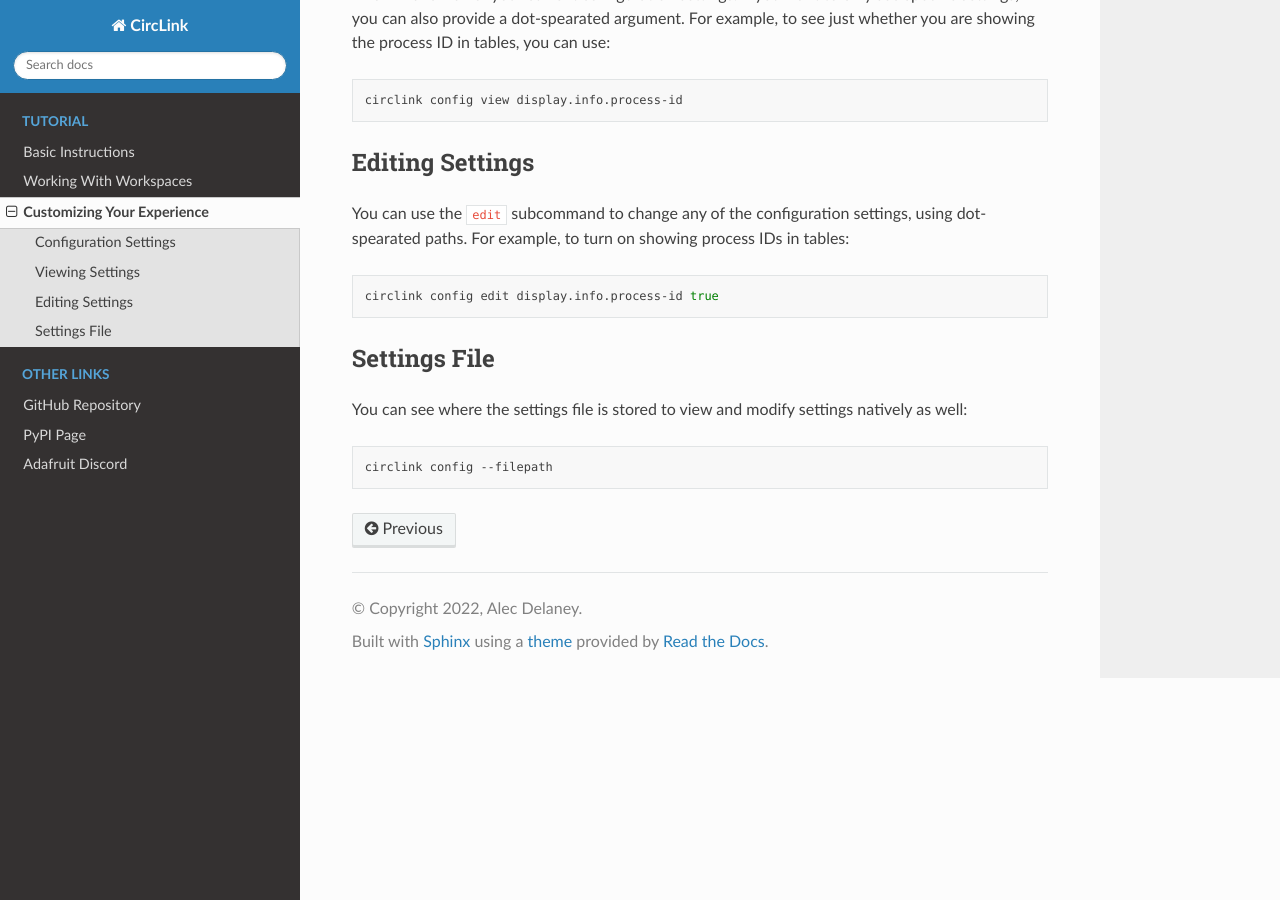
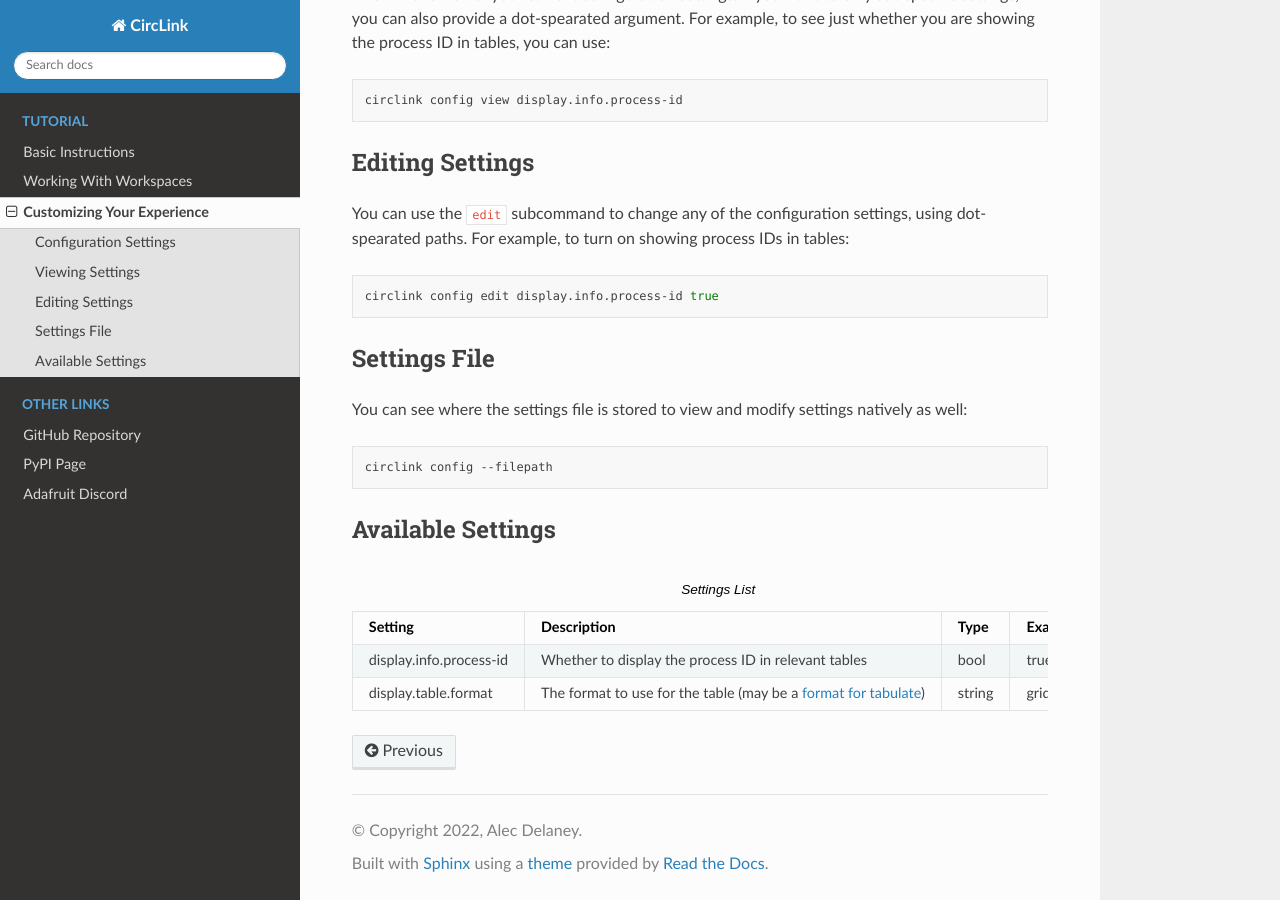
Before and after one commit to tekktrik/circlink, a Sphinx documentation site: the page built from docs/config.rst, in a window 1280 px wide and 900 px high, scrolled down 545 px. Built offline with Sphinx 7.4.7 and the Read the Docs theme 2.0.0, drawn with Linux system fonts in a browser that asks for light colours.

Commit message:
Add table of config settings

```diff
--- a/docs/config.rst
+++ b/docs/config.rst
@@ -50,3 +50,10 @@ natively as well:
 .. code-block:: shell
 
     circlink config --filepath
+
+Available Settings
+------------------
+
+.. csv-table:: Settings List
+    :file: configlist.csv
+    :header-rows: 1
--- /dev/null
+++ b/docs/configlist.csv
@@ -0,0 +1,3 @@
+Setting,Description,Type,Example
+display.info.process-id,Whether to display the process ID in relevant tables,bool,true
+display.table.format,The format to use for the table (may be a `format for tabulate <https://github.com/astanin/python-tabulate#table-format>`_),string,grid
```
Also changed, not shown: 1 other file.
